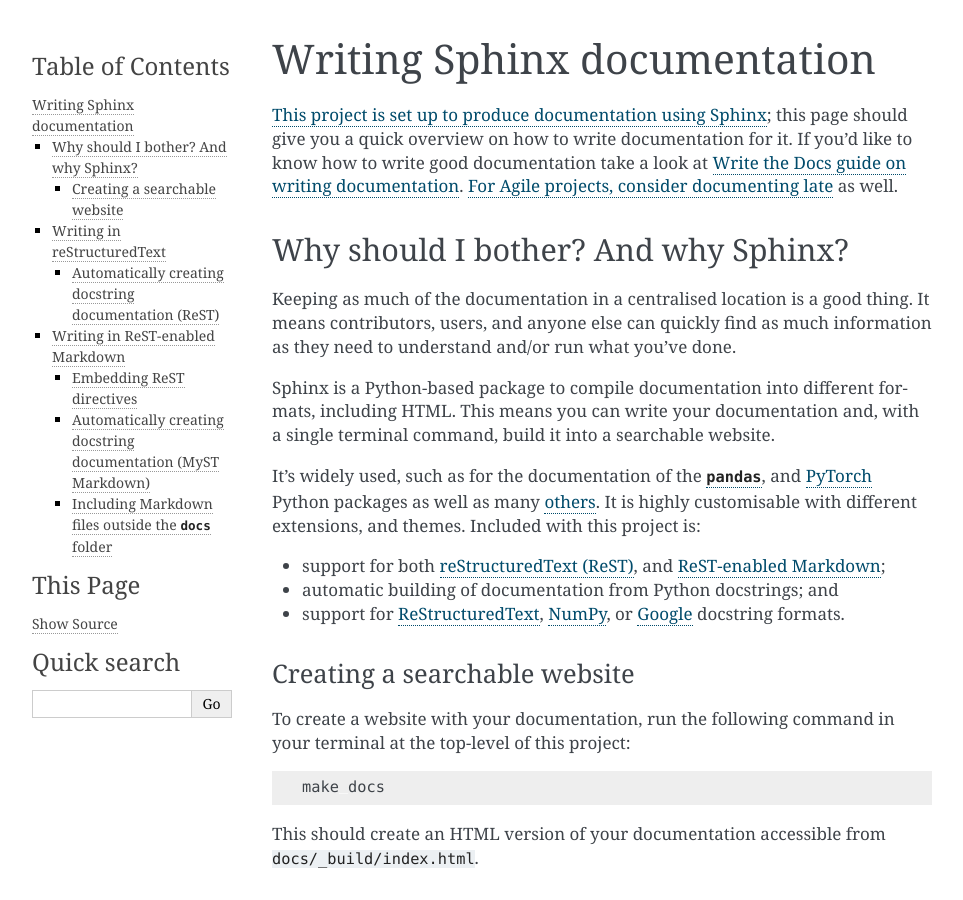
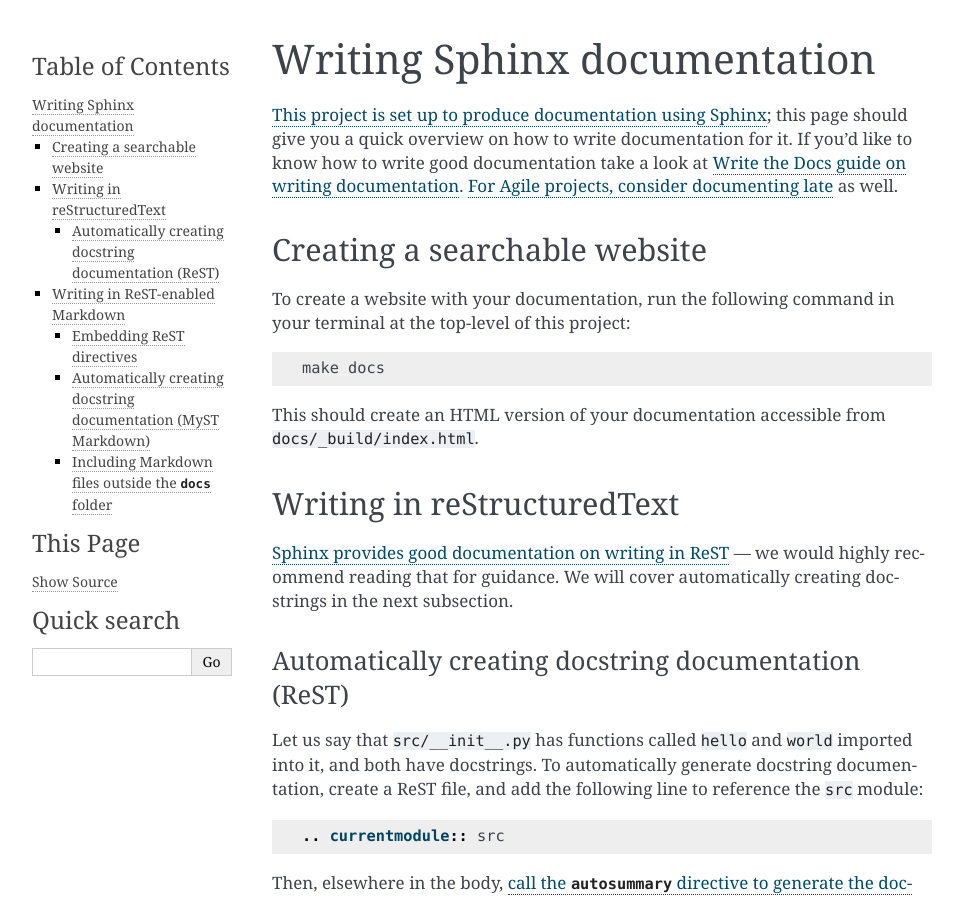
Before and after one commit to ONSdigital/research-and-development, a Sphinx documentation site: the page built from docs/contributor_guide/writing_sphinx_documentation.md, in a window 1280 px wide and 900 px high. Shown: the whole window, without its empty margins (148-1111 px from the left). Built offline with Sphinx 7.4.7, drawn with Linux system fonts in a browser that asks for light colours; pages that are not in the unit, such as notebooks, are missing from menus.

Commit message:
Removing less relevant boilerplate

```diff
--- a/docs/contributor_guide/writing_sphinx_documentation.md
+++ b/docs/contributor_guide/writing_sphinx_documentation.md
@@ -6,26 +6,6 @@
 documentation][writethedocs]. [For Agile projects, consider documenting
 late][agilemodeling] as well.
 
-## Why should I bother? And why Sphinx?
-
-Keeping as much of the documentation in a centralised location is a good thing. It
-means contributors, users, and anyone else can quickly find as much information as they
-need to understand and/or run what you've done.
-
-Sphinx is a Python-based package to compile documentation into different formats,
-including HTML. This means you can write your documentation and, with a single terminal
-command, build it into a searchable website.
-
-It's widely used, such as for the documentation of the [`pandas`][pandas], and
-[PyTorch][pytorch] Python packages as well as many [others][sphinx-examples]. It is
-highly customisable with different extensions, and themes. Included with this project
-is:
-
-- support for both [reStructuredText (ReST)][sphinx-rest], and [ReST-enabled
-  Markdown][myst];
-- automatic building of documentation from Python docstrings; and
-- support for [ReStructuredText][docstring-rst], [NumPy][docstring-numpy], or
-  [Google][docstring-google] docstring formats.
 
 ### Creating a searchable website
 
```
